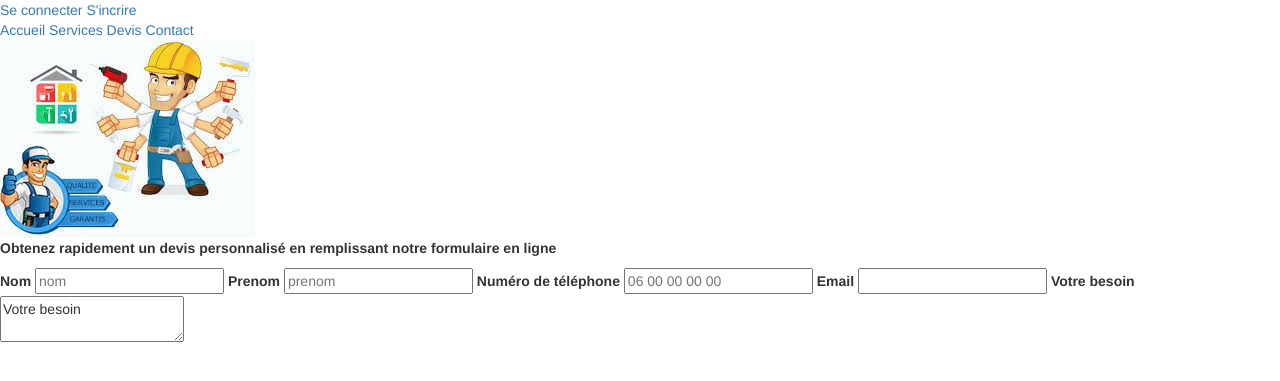
After one commit to Malakhannachi/projet-fin-d-etude, a PHP site: template view/Devis.php in a window 1280 px wide. The commit adds this page. Shown: the top 381 px of the page. Run offline with PHP 8.4, Linux system fonts and the light colour scheme; the template is opened without the code that fills it, so the values that code supplies are empty.

Commit message:
coder page devis

```diff
--- a/index.php
+++ b/index.php
@@ -23,6 +23,12 @@ if(isset($_GET['action'])) {
         case
         "logout":$secuCtrl->logout();
         break;
+        case
+        "devis":$ctrFrm->devis();
+        break;
+        case
+        "devis":$ctrFrm->listDevis();
+        break;
 
 
 
--- a/template/template.php
+++ b/template/template.php
@@ -21,7 +21,7 @@
     <nav>
         <a href="index.php?action=accueil">Accueil</a>
         <a href="index.php?action=listeCat">Services</a>
-        <a href="index.php?action=listeCat">Devis</a>
+        <a href="index.php?action=devis">Devis</a>
         <a href="index.php?action=listeCat">Contact</a>
 
     </nav>
--- /dev/null
+++ b/view/Devis.php
@@ -0,0 +1,30 @@
+<?php ob_start(); ?>
+<section id="devis">
+    <div id="dev">
+        <picture>
+            <img src="public/image/im6.jpg" alt="image de devis"/>
+        </picture>
+        <p class="p1">
+            <strong>Obtenez rapidement un devis personnalisé en remplissant notre formulaire en ligne</strong>
+        </p>
+        <div id="form">
+            <form action="index.php?action=devis" method="post">
+                <label for="nom">Nom</label>
+                <input type="text" name="nom" id="nom" placeholder="nom">
+                <label for="prenom">Prenom</label>
+                <input type="text" name="prenom" id="prenom" placeholder="prenom">
+                <label for="numéro de téléphone">Numéro de téléphone</label>
+                <input type="tel" name="tel" id="tel" placeholder="06 00 00 00 00">
+                <label for="email">Email</label>
+                <input type="email" name="email" id="email">
+                <label for="besoin">Votre besoin</label>
+                <textarea name="besoin" id="bsoin">Votre besoin</textarea>
+
+            </form>
+        </div>
+
+<section>
+
+<?php
+$contenu = ob_get_clean();
+require "template/template.php";
```
Also changed, not shown: controlleur/Controller.php (+16 -0 lines), view/admin.php (added, +36 -0 lines), public/image/im6.jpg (renamed from public/image/ob_f258d0_travaux-homme-toute-main.jpg).
